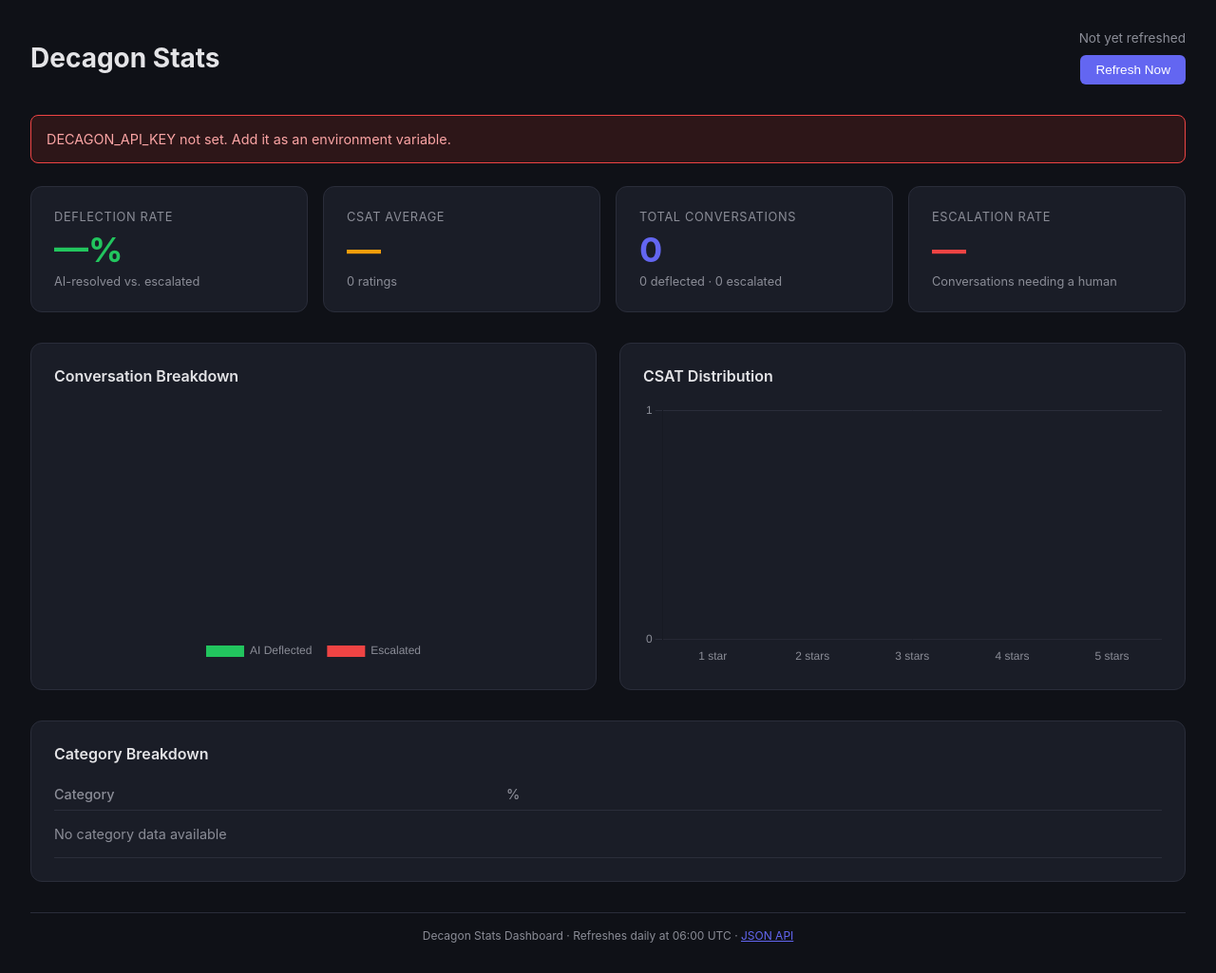
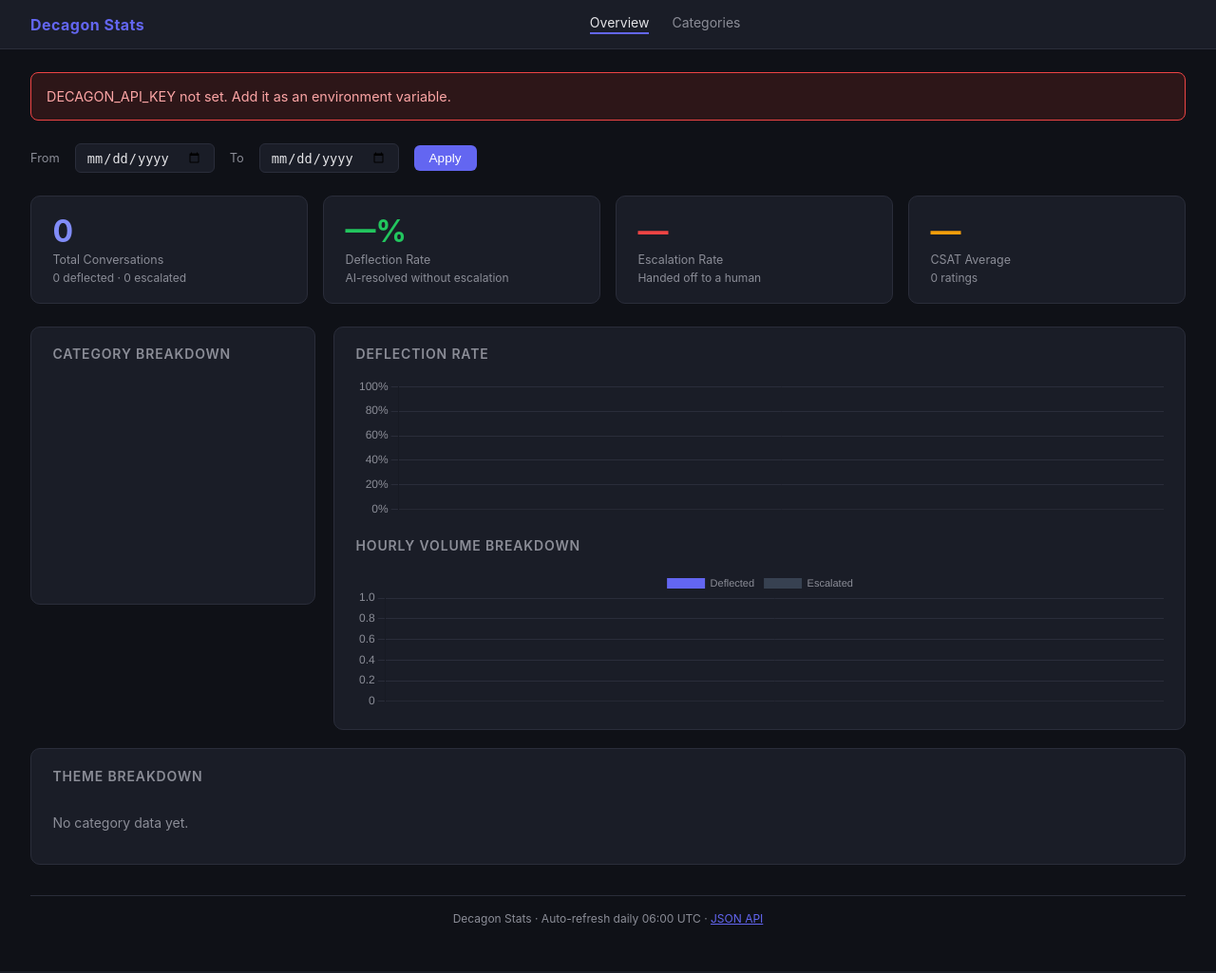
Before and after one commit to josiahpittman-ai/decagon-dashboard, a Flask app: page / in a window 1280 px wide. Shown: the whole page at 95% size. Run offline with Flask 3, Linux system fonts and the light colour scheme; a map, chart or similar area stays blank.

Commit message:
Add category donut, deflection line chart, hourly volume bar, theme table

```diff
--- a/app.py
+++ b/app.py
@@ -53,6 +53,7 @@
         "deflected": 0,
         "escalated": 0,
     },
+    "hourly_volume": {},
     "error": None,
 }
 
@@ -131,7 +132,6 @@
         start_dt = now - timedelta(days=1)
 
     if end_date:
-        # End of the selected day (23:59:59)
         end_dt = datetime.strptime(end_date, "%Y-%m-%d").replace(
             hour=23, minute=59, second=59, tzinfo=timezone.utc
         )
@@ -142,28 +142,26 @@
     max_ts = end_dt.timestamp()
 
     logger.info(
-        f"Refreshing stats for {start_dt.strftime('%Y-%m-%d')} "        f"→ {end_dt.strftime('%Y-%m-%d')} UTC"
+        f"Refreshing stats for {start_dt.strftime('%Y-%m-%d')} "
+        f"→ {end_dt.strftime('%Y-%m-%d')} UTC"
     )
 
     # -- 1. Pull conversations -------------------------------------------------
     conversations = export_all_conversations(min_ts, max_ts)
 
     total = len(conversations)
-    deflected = 0      # AI handled, not escalated
-    escalated = 0      # Handed off to a human
+    deflected = 0
+    escalated = 0
     category_counts = {}
 
-    # CSAT extracted from conversation objects (no separate GET endpoint)
     csat_values = []
     csat_distribution = {}
 
-    # Per-category/subcategory tracking:
-    # key = (parent_category, subcategory_or_None)
-    # value = {"total": int, "deflected": int, "escalated": int}
     cat_detail_map = {}
+    error_items = []
 
-    # Watchtower / Auto QA error tracking
-    error_items = []
+    # Hourly volume: key = "HH:00", value = {"total": int, "deflected": int}
+    hourly_volume = {}
 
     for convo in conversations:
         # ---- Deflection / Escalation ----
@@ -171,9 +169,23 @@
         destination = convo.get("destination", "")
         is_escalated = is_undeflected or destination == "AGENT"
 
-        if is_escalated:            escalated += 1
+        if is_escalated:
+            escalated += 1
         else:
             deflected += 1
+
+        # ---- Hourly volume ----
+        created_at_str = convo.get("created_at", "")
+        try:
+            created_dt = datetime.fromisoformat(created_at_str.replace("Z", "+00:00"))
+            hour_key = created_dt.strftime("%H:00")
+            if hour_key not in hourly_volume:
+                hourly_volume[hour_key] = {"total": 0, "deflected": 0}
+            hourly_volume[hour_key]["total"] += 1
+            if not is_escalated:
+                hourly_volume[hour_key]["deflected"] += 1
+        except (ValueError, AttributeError):
+            pass
 
         # ---- Categories with subcategories (from tags array) ----
         tags = convo.get("tags", [])
@@ -342,6 +354,7 @@
             "deflected": deflected,
             "escalated": escalated,
         },
+        "hourly_volume": dict(sorted(hourly_volume.items())),
         "error": None,
     }
     logger.info(f"Stats refreshed: {json.dumps(stats_cache, indent=2)}")
--- a/templates/dashboard.html
+++ b/templates/dashboard.html
@@ -13,6 +13,7 @@
       --text: #e4e4e7;
       --muted: #8b8d97;
       --accent: #6366f1;
+      --accent2: #818cf8;
       --green: #22c55e;
       --amber: #f59e0b;
       --red: #ef4444;
@@ -23,294 +24,329 @@
       background: var(--bg);
       color: var(--text);
       min-height: 100vh;
-      padding: 2rem;
     }
-    .header {
+
+    /* ---------- NAV ---------- */
+    .topnav {
       display: flex;
+      align-items: center;
       justify-content: space-between;
+      padding: 0 2rem;
+      height: 52px;
+      border-bottom: 1px solid var(--border);
+      background: var(--card);
+    }
+    .topnav .brand { font-weight: 700; font-size: 1rem; color: var(--accent); letter-spacing: .03em; }
+    .topnav .nav-links { display: flex; gap: 1.5rem; }
+    .topnav .nav-links a {
+      text-decoration: none;
+      color: var(--muted);
+      font-size: 0.875rem;
+      padding-bottom: 2px;
+      transition: color .15s;
+    }
+    .topnav .nav-links a:hover, .topnav .nav-links a.active { color: var(--text); border-bottom: 2px solid var(--accent); }
+    .topnav .right { display: flex; align-items: center; gap: 1rem; }
+
+    /* ---------- MAIN LAYOUT ---------- */
+    .container { max-width: 1300px; margin: 0 auto; padding: 1.5rem 2rem 3rem; }
+
+    /* ---------- DATE BAR ---------- */
+    .date-bar {
+      display: flex;
       align-items: center;
-      margin-bottom: 2rem;
+      gap: 1rem;
+      margin-bottom: 1.5rem;
+      flex-wrap: wrap;
     }
-    .header h1 {
-      font-size: 1.75rem;
-      font-weight: 700;
+    .date-bar label { color: var(--muted); font-size: 0.8rem; }
+    .date-bar input[type=date] {
+      background: var(--card);
+      border: 1px solid var(--border);
+      color: var(--text);
+      border-radius: 6px;
+      padding: 0.35rem 0.7rem;
+      font-size: 0.85rem;
     }
-    .header .meta {
-      color: var(--muted);
-      font-size: 0.85rem;
-      text-align: right;
-    }
-    .refresh-btn {
+    .date-bar button {
       background: var(--accent);
       border: none;
-      color: white;
-      padding: 0.5rem 1rem;
+      color: #fff;
+      padding: 0.4rem 1rem;
       border-radius: 6px;
       cursor: pointer;
       font-size: 0.85rem;
-      margin-top: 0.5rem;
     }
-    .refresh-btn:hover { opacity: 0.9; }
-    .refresh-btn:disabled { opacity: 0.5; cursor: wait; }
-
-    .error-banner {
-      background: #2d1618;
-      border: 1px solid var(--red);
-      color: #fca5a5;
-      padding: 1rem;
-      border-radius: 8px;
-      margin-bottom: 1.5rem;
-      font-size: 0.9rem;
+    .date-bar button:disabled { opacity: 0.5; cursor: wait; }
+    .date-range-tag {
+      margin-left: auto;
+      color: var(--muted);
+      font-size: 0.8rem;
     }
 
-    /* KPI Cards Row */
+    /* ---------- KPI ROW ---------- */
     .kpi-row {
       display: grid;
-      grid-template-columns: repeat(auto-fit, minmax(200px, 1fr));
+      grid-template-columns: repeat(auto-fit, minmax(180px, 1fr));
       gap: 1rem;
-      margin-bottom: 2rem;
+      margin-bottom: 1.5rem;
     }
     .kpi-card {
       background: var(--card);
       border: 1px solid var(--border);
-      border-radius: 12px;
-      padding: 1.5rem;
+      border-radius: 10px;
+      padding: 1.2rem 1.4rem;
     }
-    .kpi-card .label {
-      color: var(--muted);
-      font-size: 0.8rem;
-      text-transform: uppercase;
-      letter-spacing: 0.05em;
-      margin-bottom: 0.5rem;
-    }
-    .kpi-card .value {
-      font-size: 2.25rem;
+    .kpi-card .kpi-val {
+      font-size: 2rem;
       font-weight: 700;
       line-height: 1.1;
     }
-    .kpi-card .sub {
+    .kpi-card .kpi-label { color: var(--muted); font-size: 0.78rem; margin-top: 0.3rem; }
+    .kpi-card .kpi-sub {
+      font-size: 0.75rem;
       color: var(--muted);
-      font-size: 0.8rem;
-      margin-top: 0.35rem;
+      margin-top: 0.2rem;
     }
-    .value.green { color: var(--green); }
-    .value.amber { color: var(--amber); }
-    .value.accent { color: var(--accent); }
+    .green { color: var(--green); }
+    .amber { color: var(--amber); }
+    .red   { color: var(--red); }
+    .accent { color: var(--accent2); }
 
-    /* Chart Row */
+    /* ---------- ERROR BANNER ---------- */
+    .error-banner {
+      background: #2d1618; border: 1px solid var(--red); color: #fca5a5;
+      padding: 1rem; border-radius: 8px; margin-bottom: 1.5rem; font-size: 0.9rem;
+    }
+
+    /* ---------- CHART GRID ---------- */
     .chart-row {
       display: grid;
-      grid-template-columns: 1fr 1fr;
-      gap: 1.5rem;
-      margin-bottom: 2rem;
+      grid-template-columns: 300px 1fr;
+      gap: 1.2rem;
+      margin-bottom: 1.2rem;
+      align-items: start;
     }
-    @media (max-width: 768px) {
-      .chart-row { grid-template-columns: 1fr; }
+    .chart-row-2 {
+      display: grid;
+      grid-template-columns: 1fr 360px;
+      gap: 1.2rem;
+      margin-bottom: 1.2rem;
+    }
+    @media (max-width: 900px) {
+      .chart-row, .chart-row-2 { grid-template-columns: 1fr; }
     }
     .chart-card {
       background: var(--card);
       border: 1px solid var(--border);
-      border-radius: 12px;
-      padding: 1.5rem;
+      border-radius: 10px;
+      padding: 1.2rem 1.4rem;
     }
     .chart-card h2 {
-      font-size: 1rem;
+      font-size: 0.875rem;
       font-weight: 600;
+      color: var(--muted);
+      text-transform: uppercase;
+      letter-spacing: .06em;
       margin-bottom: 1rem;
     }
-    .chart-wrap {
-      position: relative;
-      height: 280px;
+    .chart-wrap { position: relative; }
+    .donut-wrap { height: 220px; }
+    .line-wrap  { height: 180px; }
+    .bar-wrap   { height: 180px; }
+
+    /* ---------- THEME BREAKDOWN TABLE ---------- */
+    .theme-table { width: 100%; border-collapse: collapse; font-size: 0.875rem; }
+    .theme-table tr { border-bottom: 1px solid var(--border); }
+    .theme-table tr:last-child { border-bottom: none; }
+    .theme-table td { padding: 0.65rem 0.4rem; vertical-align: middle; }
+    .theme-dot {
+      display: inline-block;
+      width: 10px; height: 10px;
+      border-radius: 50%;
+      margin-right: 0.5rem;
+      flex-shrink: 0;
     }
+    .theme-name { display: flex; align-items: center; }
+    .bar-bg { background: var(--border); border-radius: 4px; height: 6px; overflow: hidden; }
+    .bar-fill { background: var(--accent); height: 100%; border-radius: 4px; }
+    .count-cell { text-align: right; color: var(--muted); min-width: 50px; }
 
-    /* Category table */
-    .cat-table {
-      width: 100%;
-      border-collapse: collapse;
-      font-size: 0.9rem;
-    }
-    .cat-table th {
-      text-align: left;
-      color: var(--muted);
-      font-weight: 500;
-      padding: 0.5rem 0;
-      border-bottom: 1px solid var(--border);
-    }
-    .cat-table td {
-      padding: 0.6rem 0;
-      border-bottom: 1px solid var(--border);
-    }
-    .cat-table .bar-cell { width: 50%; }
-    .bar-bg {
-      background: var(--border);
-      border-radius: 4px;
-      height: 8px;
-      overflow: hidden;
-    }
-    .bar-fill {
-      background: var(--accent);
-      height: 100%;
-      border-radius: 4px;
-      transition: width 0.4s ease;
-    }
-
+    /* ---------- FOOTER ---------- */
     .footer {
-      text-align: center;
-      color: var(--muted);
-      font-size: 0.75rem;
-      margin-top: 2rem;
-      padding-top: 1rem;
-      border-top: 1px solid var(--border);
+      text-align: center; color: var(--muted); font-size: 0.75rem;
+      margin-top: 2rem; padding-top: 1rem; border-top: 1px solid var(--border);
     }
   </style>
 </head>
 <body>
 
-<div class="header">
-  <h1>Decagon Stats</h1>
-  <div class="meta">
-    <div id="lastUpdated">
-      {% if stats.last_updated %}
-        Last updated: {{ stats.last_updated }}
-      {% else %}
-        Not yet refreshed
+<!-- NAV -->
+<nav class="topnav">
+  <span class="brand">Decagon Stats</span>
+  <div class="nav-links">
+    <a href="/" class="active">Overview</a>
+    <a href="/categories">Categories</a>
+  </div>
+  <div class="right">
+    <span style="font-size:.8rem;color:var(--muted);" id="lastUpdated">
+      {% if stats.last_updated %}Updated {{ stats.last_updated[:19].replace('T',' ') }} UTC{% endif %}
+    </span>
+  </div>
+</nav>
+
+<div class="container">
+
+  {% if stats.error %}
+  <div class="error-banner">{{ stats.error }}</div>
   {% endif %}
+
+  <!-- DATE PICKER -->
+  <div class="date-bar">
+    <label>From</label>
+    <input type="date" id="startDate" value="{{ stats.start_date or '' }}">
+    <label>To</label>
+    <input type="date" id="endDate" value="{{ stats.end_date or '' }}">
+    <button id="applyBtn" onclick="applyDateRange(this)">Apply</button>
+    <span class="date-range-tag" id="dateRangeTag">
+      {% if stats.date_range %}{{ stats.date_range }}{% endif %}
+    </span>
   </div>
-    <div id="dateRange" style="margin-top:2px;">
-      {% if stats.date_range %}{{ stats.date_range }}{% endif %}
+
+  <!-- KPI ROW -->
+  <div class="kpi-row">
+    <div class="kpi-card">
+      <div class="kpi-val accent">{{ stats.conversation_totals.total }}</div>
+      <div class="kpi-label">Total Conversations</div>
+      <div class="kpi-sub">{{ stats.conversation_totals.deflected }} deflected &middot; {{ stats.conversation_totals.escalated }} escalated</div>
     </div>
-    <button class="refresh-btn" onclick="refreshStats(this)">Refresh Now</button>
+    <div class="kpi-card">
+      <div class="kpi-val green">{{ stats.deflection_rate if stats.deflection_rate is not none else '—' }}%</div>
+      <div class="kpi-label">Deflection Rate</div>
+      <div class="kpi-sub">AI-resolved without escalation</div>
+    </div>
+    <div class="kpi-card">
+      <div class="kpi-val red">
+        {% if stats.conversation_totals.total > 0 %}
+          {{ ((stats.conversation_totals.escalated / stats.conversation_totals.total) * 100) | round(1) }}%
+        {% else %}—{% endif %}
+      </div>
+      <div class="kpi-label">Escalation Rate</div>
+      <div class="kpi-sub">Handed off to a human</div>
+    </div>
+    <div class="kpi-card">
+      <div class="kpi-val amber">{{ stats.csat.average if stats.csat.average is not none else '—' }}</div>
+      <div class="kpi-label">CSAT Average</div>
+      <div class="kpi-sub">{{ stats.csat.total_ratings }} ratings</div>
     </div>
   </div>
 
-{% if stats.error %}
-<div class="error-banner" id="errorBanner">{{ stats.error }}</div>
-{% endif %}
-
-<!-- KPI Cards -->
-<div class="kpi-row">
-  <div class="kpi-card">
-    <div class="label">Deflection Rate</div>
-    <div class="value green" id="deflectionRate">
-      {{ stats.deflection_rate if stats.deflection_rate is not none else '—' }}%
-    </div>
-    <div class="sub">AI-resolved vs. escalated</div>
-  </div>
-  <div class="kpi-card">
-    <div class="label">CSAT Average</div>
-    <div class="value amber" id="csatAvg">
-      {{ stats.csat.average if stats.csat.average is not none else '—' }}
-    </div>
-    <div class="sub" id="csatCount">{{ stats.csat.total_ratings }} ratings</div>
-  </div>
-  <div class="kpi-card">
-    <div class="label">Total Conversations</div>
-    <div class="value accent" id="totalConvos">
-      {{ stats.conversation_totals.total }}
-    </div>
-    <div class="sub" id="convoBreakdown">
-      {{ stats.conversation_totals.deflected }} deflected &middot;
-      {{ stats.conversation_totals.escalated }} escalated
+  <!-- ROW 1: Category Donut + Deflection Rate Line -->
+  <div class="chart-row">
+    <div class="chart-card">
+      <h2>Category Breakdown</h2>
+      <div class="chart-wrap donut-wrap">
+        <canvas id="categoryDonut"></canvas>
       </div>
     </div>
-  <div class="kpi-card">
-    <div class="label">Escalation Rate</div>
-    <div class="value" id="escalationRate" style="color: var(--red);">
-      {% if stats.conversation_totals.total > 0 %}
-        {{ ((stats.conversation_totals.escalated / stats.conversation_totals.total) * 100) | round(1) }}%
-      {% else %}
-        —
-      {% endif %}
+    <div class="chart-card" style="display:flex; flex-direction:column;">
+      <h2>Deflection Rate</h2>
+      <div class="chart-wrap line-wrap" style="flex:1;">
+        <canvas id="deflectionLine"></canvas>
       </div>
-    <div class="sub">Conversations needing a human</div>
-  </div>
-</div>
-
-<!-- Charts -->
-<div class="chart-row">
-  <div class="chart-card">
-    <h2>Conversation Breakdown</h2>
-    <div class="chart-wrap">
-      <canvas id="convoChart"></canvas>
-    </div>
-  </div>
-  <div class="chart-card">
-    <h2>CSAT Distribution</h2>
-    <div class="chart-wrap">
-      <canvas id="csatChart"></canvas>
+      <h2 style="margin-top:1.2rem;">Hourly Volume Breakdown</h2>
+      <div class="chart-wrap bar-wrap" style="flex:1;">
+        <canvas id="hourlyBar"></canvas>
       </div>
     </div>
   </div>
 
-<!-- Category Table -->
+  <!-- ROW 2: Theme Breakdown Table -->
   <div class="chart-card">
-  <h2>Category Breakdown</h2>
-  <table class="cat-table">
-    <thead>
-      <tr>
-        <th>Category</th>
-        <th>%</th>
-        <th class="bar-cell"></th>
-      </tr>
-    </thead>
-    <tbody id="catTableBody">
+    <h2>Theme Breakdown</h2>
+    <table class="theme-table">
+      <tbody>
+        {% set colors = ['#6366f1','#8b5cf6','#ec4899','#f59e0b','#10b981','#3b82f6','#ef4444','#84cc16','#06b6d4','#f97316'] %}
         {% for cat, pct in stats.categories.items() %}
         <tr>
-        <td>{{ cat }}</td>
-        <td>{{ pct }}%</td>
-        <td class="bar-cell">
-          <div class="bar-bg"><div class="bar-fill" style="width: {{ pct }}%"></div></div>
+          <td style="width:40%;">
+            <span class="theme-name">
+              <span class="theme-dot" style="background:{{ colors[loop.index0 % colors|length] }}"></span>
+              {{ cat }}
+            </span>
           </td>
+          <td style="width:45%;">
+            <div class="bar-bg">
+              <div class="bar-fill" style="width:{{ pct }}%; background:{{ colors[loop.index0 % colors|length] }};"></div>
+            </div>
+          </td>
+          <td class="count-cell">{{ pct }}%</td>
         </tr>
         {% endfor %}
         {% if not stats.categories %}
-      <tr><td colspan="3" style="color: var(--muted); padding: 1rem 0;">No category data available</td></tr>
+        <tr><td colspan="3" style="color:var(--muted);padding:1rem 0;">No category data yet.</td></tr>
         {% endif %}
       </tbody>
     </table>
   </div>
 
   <div class="footer">
-  Decagon Stats Dashboard &middot; Refreshes daily at 06:00 UTC &middot;
-  <a href="/api/stats" style="color: var(--accent);">JSON API</a>
+    Decagon Stats &middot; Auto-refresh daily 06:00 UTC &middot;
+    <a href="/api/stats" style="color:var(--accent);">JSON API</a>
+  </div>
 </div>
 
 <script>
-  // --- Charts ---
-  const convoData = {{ stats.conversation_totals | tojson }};
-  const csatDist  = {{ stats.csat.distribution | tojson }};
+  const categories = {{ stats.categories | tojson }};
+  const hourlyVol  = {{ stats.hourly_volume | tojson }};
+  const convoData  = {{ stats.conversation_totals | tojson }};
 
-  // Conversation donut
-  new Chart(document.getElementById('convoChart'), {
+  // ---- Palette ----
+  const palette = ['#6366f1','#8b5cf6','#ec4899','#f59e0b','#10b981','#3b82f6','#ef4444','#84cc16','#06b6d4','#f97316'];
+
+  // ---- Category Donut ----
+  const catLabels = Object.keys(categories);
+  const catValues = Object.values(categories);
+  new Chart(document.getElementById('categoryDonut'), {
     type: 'doughnut',
     data: {
-      labels: ['AI Deflected', 'Escalated'],
+      labels: catLabels,
       datasets: [{
-        data: [convoData.deflected, convoData.escalated],
-        backgroundColor: ['#22c55e', '#ef4444'],
+        data: catValues,
+        backgroundColor: catLabels.map((_, i) => palette[i % palette.length]),
         borderWidth: 0,
+        hoverOffset: 6,
       }]
     },
     options: {
       responsive: true,
       maintainAspectRatio: false,
+      cutout: '60%',
       plugins: {
-        legend: { position: 'bottom', labels: { color: '#8b8d97', padding: 16 } }
+        legend: { position: 'right', labels: { color: '#8b8d97', font: { size: 11 }, padding: 10 } },
+        tooltip: { callbacks: { label: ctx => ` ${ctx.label}: ${ctx.parsed}%` } }
       }
     }
   });
 
-  // CSAT bar chart
-  const csatLabels = ['1', '2', '3', '4', '5'];
-  const csatValues = csatLabels.map(k => csatDist[k] || 0);
-  new Chart(document.getElementById('csatChart'), {
-    type: 'bar',
+  // ---- Deflection Rate Line (per hour) ----
+  const hourKeys  = Object.keys(hourlyVol).sort();
+  const deflRates = hourKeys.map(h => {
+    const d = hourlyVol[h];
+    return d.total > 0 ? +((d.deflected / d.total) * 100).toFixed(1) : 0;
+  });
+  new Chart(document.getElementById('deflectionLine'), {
+    type: 'line',
     data: {
-      labels: csatLabels.map(l => l + ' star' + (l === '1' ? '' : 's')),
+      labels: hourKeys,
       datasets: [{
-        data: csatValues,
-        backgroundColor: ['#ef4444', '#f97316', '#f59e0b', '#84cc16', '#22c55e'],
-        borderRadius: 6,
+        data: deflRates,
+        borderColor: '#6366f1',
+        backgroundColor: 'rgba(99,102,241,0.15)',
+        fill: true,
+        tension: 0.4,
+        pointRadius: 3,
+        pointBackgroundColor: '#6366f1',
       }]
     },
     options: {
@@ -318,27 +354,53 @@
       maintainAspectRatio: false,
       plugins: { legend: { display: false } },
       scales: {
-        x: { ticks: { color: '#8b8d97' }, grid: { display: false } },
-        y: { ticks: { color: '#8b8d97', stepSize: 1 }, grid: { color: '#2a2d3a' } }
+        x: { ticks: { color: '#8b8d97', maxRotation: 0, font: { size: 10 } }, grid: { display: false } },
+        y: { min: 0, max: 100, ticks: { color: '#8b8d97', callback: v => v + '%' }, grid: { color: '#2a2d3a' } }
       }
     }
   });
 
-  // --- Manual refresh ---
-  async function refreshStats(btn) {
-    btn.disabled = true;
-    btn.textContent = 'Refreshing...';
+  // ---- Hourly Volume Bar ----
+  const hourTotals     = hourKeys.map(h => hourlyVol[h].total);
+  const hourDeflected  = hourKeys.map(h => hourlyVol[h].deflected);
+  const hourEscalated  = hourKeys.map(h => hourlyVol[h].total - hourlyVol[h].deflected);
+  new Chart(document.getElementById('hourlyBar'), {
+    type: 'bar',
+    data: {
+      labels: hourKeys,
+      datasets: [
+        { label: 'Deflected', data: hourDeflected, backgroundColor: '#6366f1', borderRadius: 3, stack: 'vol' },
+        { label: 'Escalated', data: hourEscalated, backgroundColor: '#374151', borderRadius: 3, stack: 'vol' },
+      ]
+    },
+    options: {
+      responsive: true,
+      maintainAspectRatio: false,
+      plugins: { legend: { labels: { color: '#8b8d97', font: { size: 11 } } } },
+      scales: {
+        x: { stacked: true, ticks: { color: '#8b8d97', maxRotation: 0, font: { size: 10 } }, grid: { display: false } },
+        y: { stacked: true, ticks: { color: '#8b8d97' }, grid: { color: '#2a2d3a' } }
+      }
+    }
+  });
+
+  // ---- Date range apply ----
+  async function applyDateRange(btn) {
+    const start = document.getElementById('startDate').value;
+    const end   = document.getElementById('endDate').value;
+    if (!start || !end) { alert('Please select both dates.'); return; }
+    btn.disabled = true; btn.textContent = 'Loading...';
     try {
-      const resp = await fetch('/api/refresh', { method: 'POST' });
-      if (resp.ok) { location.reload(); }
-      else { alert('Refresh failed — check server logs.'); }
-    } catch (e) {
-      alert('Network error: ' + e.message);
-    }
-    btn.disabled = false;
-    btn.textContent = 'Refresh Now';
+      const r = await fetch('/api/refresh', {
+        method: 'POST',
+        headers: {'Content-Type':'application/json'},
+        body: JSON.stringify({ start_date: start, end_date: end })
+      });
+      if (r.ok) location.reload();
+      else alert('Refresh failed — check server logs.');
+    } catch(e) { alert('Network error: ' + e.message); }
+    btn.disabled = false; btn.textContent = 'Apply';
   }
 </script>
-
 </body>
 </html>
```
Also changed, not shown: 1 other file. Lines whose indentation alone changed are shown as unchanged.
